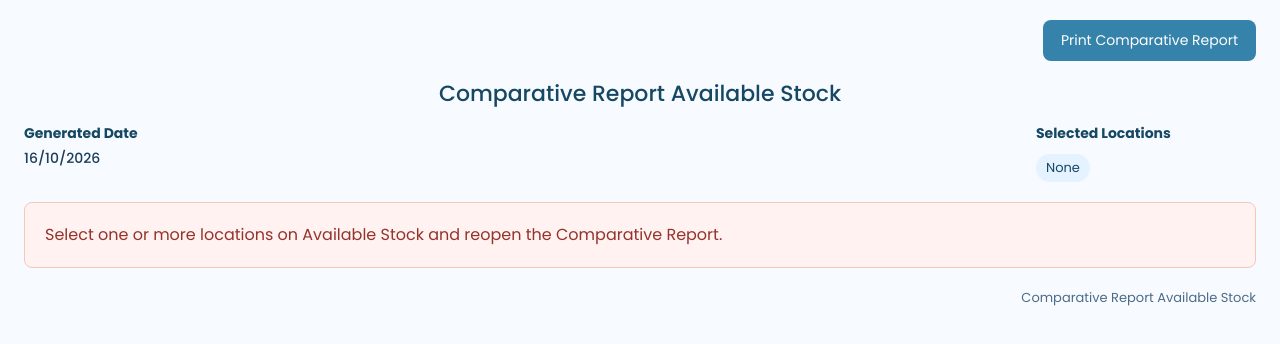
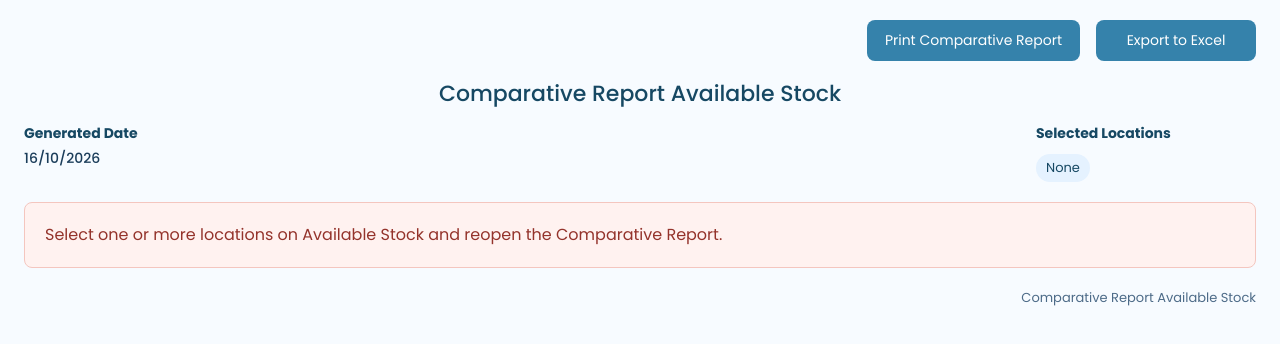
Before and after one commit to Likesh50/RMK-Stock-IMS, a React (Vite) app in the folder Frontend/: page /comparative-available-stock in a window 1280 px wide. Shown: the top 344 px of the page. Built offline with nearby package versions, Linux system fonts and the light colour scheme.

Commit message:
Export to Excel

```diff
--- a/Frontend/src/Components/ComparativeAvailableStockReport.jsx
+++ b/Frontend/src/Components/ComparativeAvailableStockReport.jsx
@@ -3,6 +3,8 @@ import ReactToPrint from 'react-to-print';
 import styled from 'styled-components';
 import Axios from 'axios';
 import Logo from '../assets/Logo.png';
+import * as XLSX from 'xlsx';
+import { saveAs } from 'file-saver';
 
 const PageWrapper = styled.div`
   min-height: 100vh;
@@ -251,7 +253,37 @@ const ComparativeAvailableStockReport = () => {
     return num.toFixed(2);
   };
 
+  const exportToExcel = () => {
+    if (!reportRef.current) return;
+    const table = reportRef.current.querySelector('table');
+    if (!table) {
+      alert('No table found to export');
+      return;
+    }
+
+    try {
+      const ws = XLSX.utils.table_to_sheet(table);
+      const wb = XLSX.utils.book_new();
+      XLSX.utils.book_append_sheet(wb, ws, 'Comparative Available Stock');
+      const wbout = XLSX.write(wb, { bookType: 'xlsx', type: 'array' });
+      saveAs(new Blob([wbout], { type: 'application/octet-stream' }), 'ComparativeAvailableStock.xlsx');
+    } catch (err) {
+      console.error('Export failed', err);
+      alert('Export failed. See console for details.');
+    }
+  };
+
   const printLabel = `Comparative Report Available Stock`;
+
+  const sortedRows = useMemo(() => {
+    return [...reportRows].sort((a, b) => {
+      const cat = (a.category || '').toString().localeCompare((b.category || '').toString());
+      if (cat !== 0) return cat;
+      const sub = (a.sub_category || '').toString().localeCompare((b.sub_category || '').toString());
+      if (sub !== 0) return sub;
+      return (a.item_name || '').toString().localeCompare((b.item_name || '').toString());
+    });
+  }, [reportRows]);
 
   return (
     <PageWrapper>
@@ -261,6 +293,7 @@ const ComparativeAvailableStockReport = () => {
           content={() => reportRef.current}
           pageStyle={`@page { margin: 12mm; } @media print { body { -webkit-print-color-adjust: exact; print-color-adjust: exact; } }`}
         />
+        <ActionButton onClick={exportToExcel}>Export to Excel</ActionButton>
       </ButtonRow>
 
       <div ref={reportRef}>
@@ -309,14 +342,14 @@ const ComparativeAvailableStockReport = () => {
                 </tr>
               </thead>
               <tbody>
-                {reportRows.length === 0 ? (
+                {sortedRows.length === 0 ? (
                   <tr>
                     <td colSpan={4 + selectedLocations.length + 2} style={{ textAlign: 'center', padding: '20px' }}>
                       No comparative stock data available for selected locations.
                     </td>
                   </tr>
                 ) : (
-                  reportRows.map((row, index) => (
+                  sortedRows.map((row, index) => (
                     <tr key={row.item_id || index}>
                       <td className="center">{index + 1}</td>
                       <td className="item">{row.item_name || '-'}</td>
@@ -336,7 +369,7 @@ const ComparativeAvailableStockReport = () => {
                   ))
                 )}
 
-                {reportRows.length > 0 && (
+                {sortedRows.length > 0 && (
                   <tr>
                     <td colSpan={4} style={{ textAlign: 'right', fontWeight: 700, background: '#f3f9ff' }}>
                       Total
```
